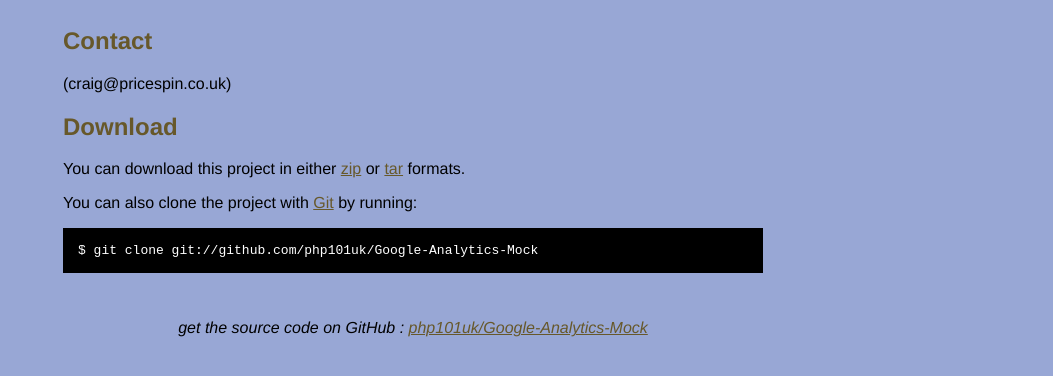
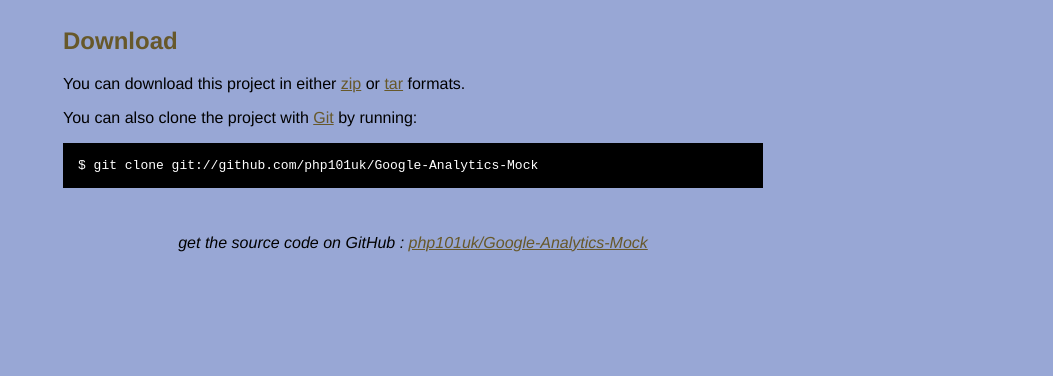
Before and after one commit to php101uk/Google-Analytics-Mock, a plain HTML site: page index.html in a window 1280 px wide. Shown: the part 350-726 px from the top of the page, without its empty margins (227-1280 px from the left). Drawn offline with Linux system fonts and the light colour scheme.

Commit message:
Edited index.html via GitHub

```diff
--- a/index.html
+++ b/index.html
@@ -49,10 +49,6 @@
       Google Analytics takes a while to recognise your tracking is installed. This "mock" will allow you to test that G.A. is installed and tracking correctly by reporting to the Javascript console.
     </div>
 
-    <h2>Contact</h2>
-<p> (craig@pricespin.co.uk)
-<br/>      </p>
-
 
     <h2>Download</h2>
     <p>
```
